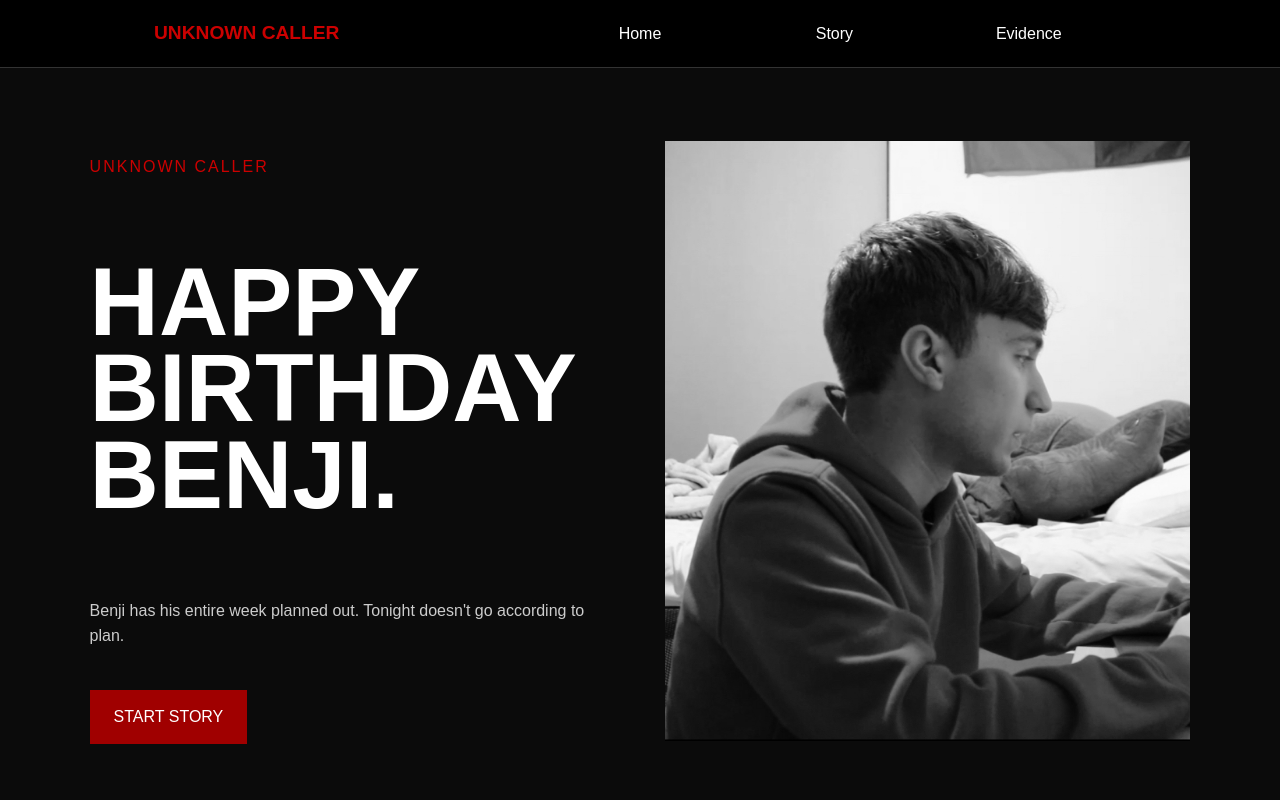
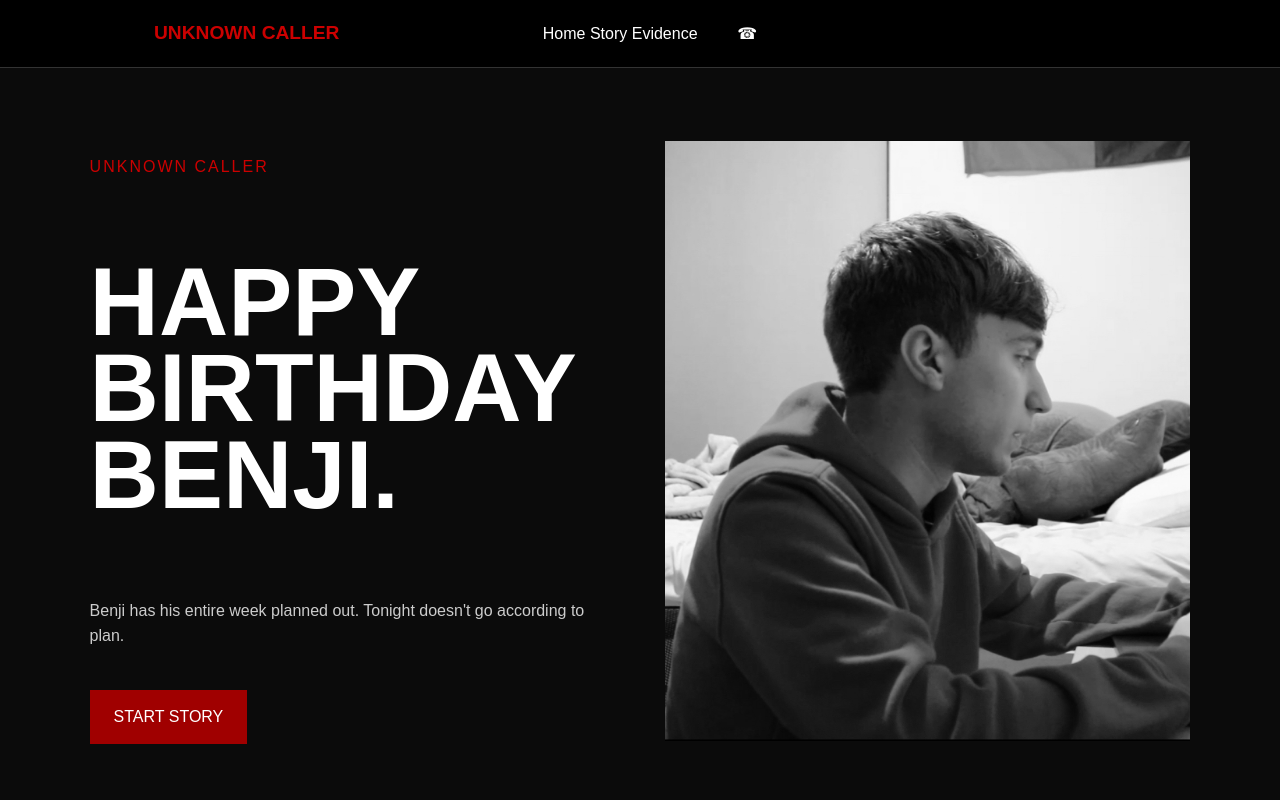
Before and after one commit to Jkr81/Front-End-Midterm, a plain HTML site: page index.html in a window 1280 px wide. Shown: the top 800 px of the page. Drawn offline with Linux system fonts and the light colour scheme.

Commit message:
Update index.html

```diff
--- a/index.html
+++ b/index.html
@@ -15,15 +15,21 @@
     <!-- NAV -->
 
     <header>
+
         <nav class="nav-grid">
 
             <h2>UNKNOWN CALLER</h2>
 
-            <a href="#home">Home</a>
-            <a href="#story">Story</a>
-            <a href="#evidence">Evidence</a>
+            <div class="nav-links">
+                <a href="#home">Home</a>
+                <a href="#story">Story</a>
+                <a href="#evidence">Evidence</a>
+            </div>
+
+            <span class="nav-phone">☎</span>
 
         </nav>
+
     </header>
 
 
@@ -34,6 +40,7 @@
         <section id="home" class="hero">
 
             <div>
+
                 <p class="red-text">UNKNOWN CALLER</p>
 
                 <h1>
@@ -50,7 +57,9 @@
                 <a href="#story" class="button">
                     START STORY
                 </a>
+
             </div>
+
 
             <img src="images/bedroom.jpg"
                  alt="Benji's bedroom">
@@ -66,11 +75,13 @@
 
             <h2>BENJI'S BIRTHDAY</h2>
 
+
             <div class="story-grid">
 
                 <img id="storyImage"
                      src="images/bedroom.jpg"
                      alt="Story scene">
+
 
                 <div class="story-text">
 
@@ -85,11 +96,12 @@
                     <p id="storyLine">
                         BENJI sits in his bedroom at his desk with
                         a COMPUTER and a KEY, planning his day as
-                        Rockwell's "Somebody's Watching Me" plays
+                        Rockwells "Somebody's Watching Me" plays
                         softly in the background. His roommate,
                         STERLING, walks into the room wearing a
                         black hoodie.
                     </p>
+
 
                     <div class="story-buttons">
 
@@ -118,6 +130,7 @@
 
             <h2>UNKNOWN CALLER</h2>
 
+
             <div class="call-grid">
 
                 <div class="phone">
@@ -144,6 +157,7 @@
                     <p id="callSpeaker">PHONE</p>
 
                     <h3 id="callText">...</h3>
+
 
                     <div class="story-buttons">
 
@@ -174,10 +188,12 @@
 
             <h2>SURPRISE!!</h2>
 
+
             <div class="surprise-grid">
 
                 <img src="images/party.jpg"
                      alt="Surprise birthday party">
+
 
                 <div>
 
@@ -188,6 +204,7 @@
                     <p id="surpriseText">
                         Surprise!!
                     </p>
+
 
                     <div class="story-buttons">
 
@@ -254,6 +271,7 @@
             <p>
                 Looking back, the clues were there the entire time.
             </p>
+
 
             <div class="evidence-grid">
 
```
